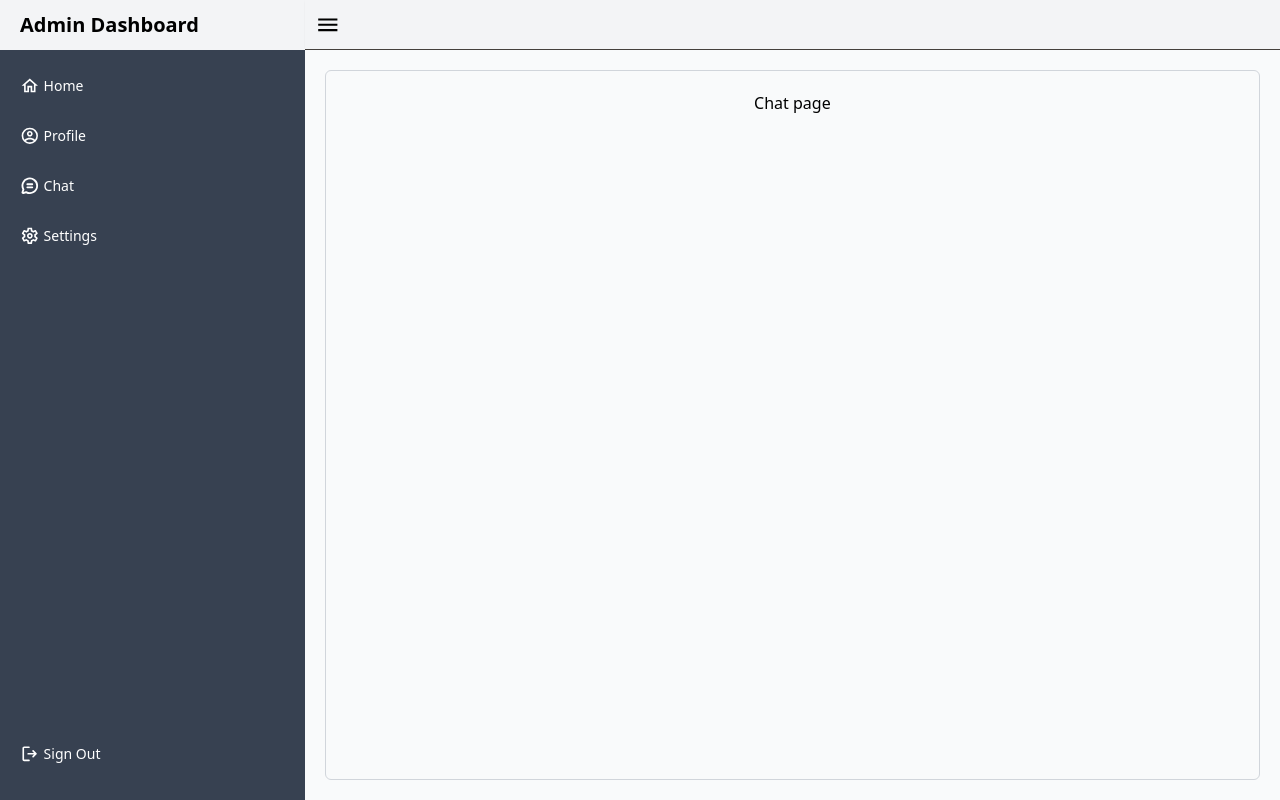
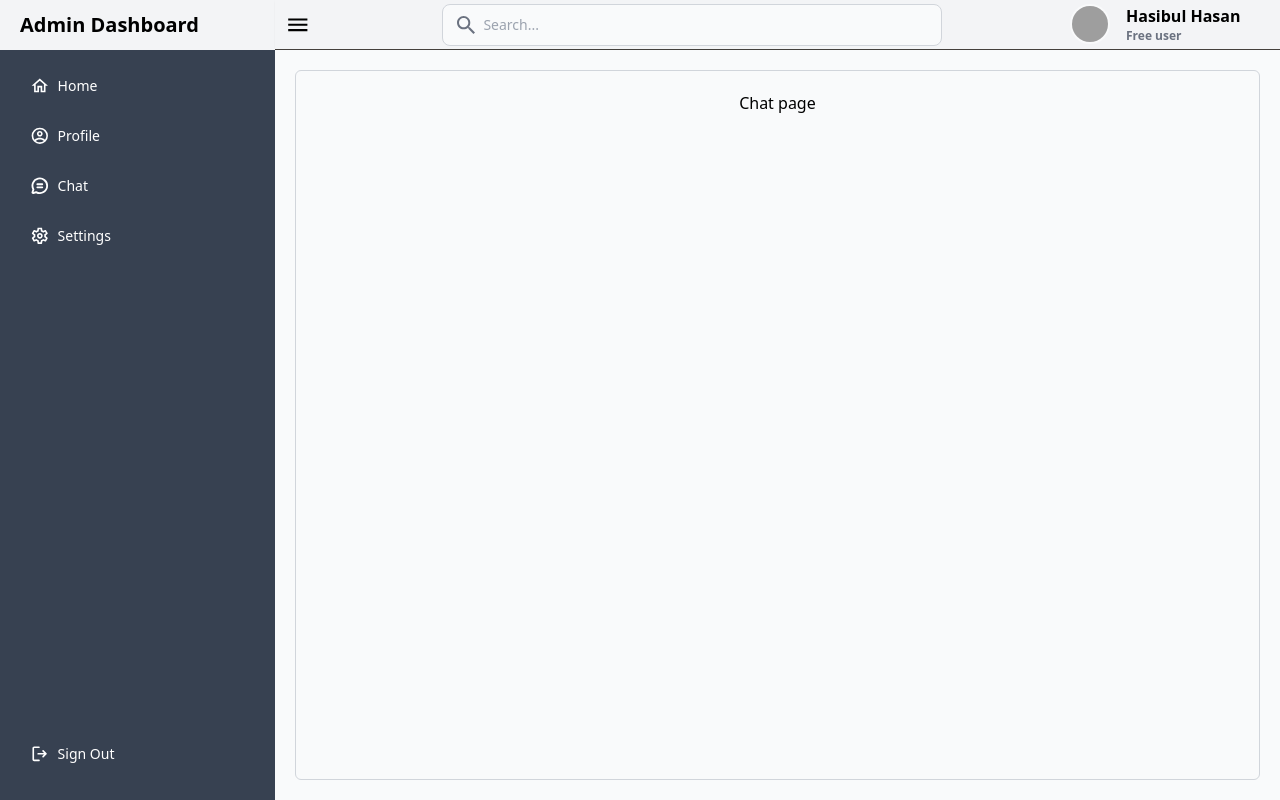
Before and after one commit to hasibulhasanshanto/tailwind-vue-starter-dashboard, a Vue app: page /chat in a window 1280 px wide. Built offline with nearby package versions, Linux system fonts and the light colour scheme; grey boxes are pictures that could not be loaded.

Commit message:
Upodate the navbar

```diff
--- a/src/components/dashboard/Header.vue
+++ b/src/components/dashboard/Header.vue
@@ -1,5 +1,8 @@
 <script setup lang="ts">
 import CiHamburger from "../icons/hamburger.vue";
+import IonMdSearch from "../icons/search.vue";
+
+defineProps(["showDropDown"]);
 </script>
 
 <template>
@@ -11,9 +14,110 @@ import CiHamburger from "../icons/hamburger.vue";
       <div @click="$emit('toggleMenu')" class="cursor-pointer w-[30px]">
         <CiHamburger />
       </div>
-      <!-- Search Bar  -->
 
-      <!-- Profile and Bar  -->
+      <!-- Right Side  -->
+      <div class="w-[calc(100%-30px)] flex">
+        <div class="w-[calc(100%-200px)] flex justify-center">
+          <!-- Search bar -->
+          <form class="hidden md:flex items-center w-[500px]">
+            <label for="voice-search" class="sr-only">Search</label>
+            <div class="relative w-full">
+              <div
+                class="flex absolute inset-y-0 left-0 items-center pl-3 pointer-events-none"
+              >
+                <!-- <svg
+                  aria-hidden="true"
+                  class="w-5 h-auto text-gray-500 dark:text-gray-400"
+                  fill="currentColor"
+                  viewBox="0 0 20 20"
+                  xmlns="http://www.w3.org/2000/svg"
+                >
+                  <path
+                    fill-rule="evenodd"
+                    d="M8 4a4 4 0 100 8 4 4 0 000-8zM2 8a6 6 0 1110.89 3.476l4.817 4.817a1 1 0 01-1.414 1.414l-4.816-4.816A6 6 0 012 8z"
+                    clip-rule="evenodd"
+                  ></path>
+                </svg> -->
+                <IonMdSearch class="text-gray-500"/>
+              </div>
+              <input
+                type="text"
+                id="search"
+                name="search"
+                class="bg-gray-50 border border-gray-300 text-gray-900 text-sm rounded-lg block w-full pl-10 p-2.5 dark:bg-gray-700"
+                placeholder="Search..."
+                required
+              />
+            </div>
+          </form>
+        </div>
+
+        <!-- User login -->
+        <div class="w-[200px]">
+          <div
+            class="flex items-center justify-start space-x-4"
+            @click="$emit('toggleDrop')"
+          >
+            <img
+              class="w-10 h-10 rounded-full border-2 border-gray-50"
+              src="https://images.unsplash.com/photo-1633332755192-727a05c4013d?ixlib=rb-4.0.3&ixid=M3wxMjA3fDB8MHxzZWFyY2h8Mnx8dXNlcnxlbnwwfHwwfHx8MA%3D%3D&w=1000&q=80"
+              alt=""
+            />
+            <div class="font-semibold dark:text-white text-left">
+              <div>Hasibul Hasan</div>
+              <div class="text-xs text-gray-500 dark:text-gray-400">Free user</div>
+            </div>
+          </div>
+          <!-- Drop down -->
+          <div
+            v-show="showDropDown"
+            class="absolute right-[10px] z-10 mt-2 w-56 origin-top-right rounded-md bg-white shadow-lg ring-1 ring-black ring-opacity-5 focus:outline-none"
+            role="menu"
+            aria-orientation="vertical"
+            aria-labelledby="menu-button"
+            tabindex="-1"
+          >
+            <div class="py-1 text-left" role="none">
+              <!-- Active: "bg-gray-100 text-gray-900", Not Active: "text-gray-700" -->
+              <a
+                href="#"
+                class="text-gray-700 block px-4 py-2 text-sm"
+                role="menuitem"
+                tabindex="-1"
+                id="menu-item-0"
+                >Account settings</a
+              >
+              <a
+                href="#"
+                class="text-gray-700 block px-4 py-2 text-sm"
+                role="menuitem"
+                tabindex="-1"
+                id="menu-item-1"
+                >Support</a
+              >
+              <a
+                href="#"
+                class="text-gray-700 block px-4 py-2 text-sm"
+                role="menuitem"
+                tabindex="-1"
+                id="menu-item-2"
+                >License</a
+              >
+              <form method="POST" action="#" role="none">
+                <button
+                  type="submit"
+                  class="text-gray-700 block w-full px-4 py-2 text-left text-sm"
+                  role="menuitem"
+                  tabindex="-1"
+                  id="menu-item-3"
+                >
+                  Sign out
+                </button>
+              </form>
+            </div>
+          </div>
+        </div>
+      </div>
     </div>
   </header>
 </template>
--- a/src/components/dashboard/Sidebar.vue
+++ b/src/components/dashboard/Sidebar.vue
@@ -9,7 +9,7 @@ defineProps(["showSidebar"]);
 </script>
 
 <template>
-  <div v-show="!showSidebar" class="w-[400px] h-full text-white">
+  <div v-show="!showSidebar" class="w-[350px] h-full text-white">
     <aside>
       <div class="h-[50px] bg-gray-100 flex items-center justify-start">
         <div class="px-[20px]">
@@ -25,42 +25,42 @@ defineProps(["showSidebar"]);
           <div class="flex flex-col justify-between space-y-[10px]">
             <router-link
               to="/dashboard"
-              class="inline-flex relative items-center py-[10px] w-full font-medium text-sm rounded-md rounded-b-lg hover:bg-gray-200 hover:text-black"
+              class="inline-flex relative items-center py-[10px] px-[10px] w-full text-sm font-medium rounded-md border-gray-200 hover:bg-gray-200 hover:text-gray-800  transition duration-400 ease-in-out"
             >
-              <IcOutlineHome class="mr-1" />
+              <IcOutlineHome class="mr-2" />
               Home
             </router-link>
 
             <router-link
               to="/profile"
-              class="inline-flex relative items-center py-[10px] w-full font-medium text-sm rounded-md rounded-b-lg hover:bg-gray-200 hover:text-black"
+              class="inline-flex relative items-center py-[10px] px-[10px] w-full text-sm font-medium rounded-md border-gray-200 hover:bg-gray-200 hover:text-gray-800  transition duration-400 ease-in-out"
             >
-              <ProfileCircleOutline class="mr-1" />
+              <ProfileCircleOutline class="mr-2" />
               Profile
             </router-link>
 
             <router-link
               to="/chat"
-              class="inline-flex relative items-center py-[10px] w-full font-medium text-sm rounded-md rounded-b-lg hover:bg-gray-200 hover:text-black"
+              class="inline-flex relative items-center py-[10px] px-[10px] w-full text-sm font-medium rounded-md border-gray-200 hover:bg-gray-200 hover:text-gray-800  transition duration-400 ease-in-out"
             >
-              <PhChatCircle class="mr-1" />
+              <PhChatCircle class="mr-2" />
               Chat
             </router-link>
 
             <router-link
               to="/settings"
-              class="inline-flex relative items-center py-[10px] w-full font-medium text-sm rounded-md rounded-b-lg hover:bg-gray-200 hover:text-black"
+              class="inline-flex relative items-center py-[10px] px-[10px] w-full text-sm font-medium rounded-md border-gray-200 hover:bg-gray-200 hover:text-gray-800  transition duration-400 ease-in-out"
             >
-              <SettingsOutlineRounded class="mr-1" />
+              <SettingsOutlineRounded class="mr-2" />
               Settings
             </router-link>
           </div>
           <div class="h-[50px]">
             <router-link
               to="/home"
-              class="inline-flex relative items-center py-[10px] w-full font-medium text-sm rounded-md rounded-b-lg hover:bg-gray-200 hover:text-black"
+              class="inline-flex relative items-center py-[10px] px-[10px] w-full text-sm font-medium rounded-md border-gray-200 hover:bg-gray-200 hover:text-gray-800  transition duration-400 ease-in-out"
             >
-              <LogoutRounded class="mr-1" />
+              <LogoutRounded class="mr-2" />
               Sign Out
             </router-link>
           </div>
--- /dev/null
+++ b/src/components/icons/search.vue
@@ -0,0 +1,19 @@
+<template>
+  <svg
+    xmlns="http://www.w3.org/2000/svg"
+    width="1.5em"
+    height="auto"
+    viewBox="0 0 512 512"
+  >
+    <path
+      d="M337.509 305.372h-17.501l-6.571-5.486c20.791-25.232 33.922-57.054 33.922-93.257C347.358 127.632 283.896 64 205.135 64 127.452 64 64 127.632 64 206.629s63.452 142.628 142.225 142.628c35.011 0 67.831-13.167 92.991-34.008l6.561 5.487v17.551L415.18 448 448 415.086 337.509 305.372zm-131.284 0c-54.702 0-98.463-43.887-98.463-98.743 0-54.858 43.761-98.742 98.463-98.742 54.7 0 98.462 43.884 98.462 98.742 0 54.856-43.762 98.743-98.462 98.743z"
+      fill="currentColor"
+    ></path>
+  </svg>
+</template>
+
+<script lang="ts">
+export default {
+  name: "IonMdSearch",
+};
+</script>
--- a/src/views/dashboard/index.vue
+++ b/src/views/dashboard/index.vue
@@ -4,21 +4,25 @@ import Navbar from "../../components/dashboard/Header.vue";
 import Sidebar from "../../components/dashboard/Sidebar.vue";
 
 const showSidebar = ref<boolean>(false);
+const showDropDown = ref<boolean>(false);
 
 const toggleMenu = () => {
   showSidebar.value = !showSidebar.value;
+};
+const toggleDrop = () => {
+  showDropDown.value = !showDropDown.value;
 };
 </script>
 
 <template>
   <div class="w-screen h-screen flex text-center">
     <!-- Sidebar  -->
-    <Sidebar :showSidebar="showSidebar" />
+    <Sidebar :showSidebar="showSidebar"/>
 
     <!-- Main Start -->
     <main class="w-full h-full">
       <!-- Navbar  -->
-      <Navbar @toggleMenu="toggleMenu" />
+      <Navbar @toggleMenu="toggleMenu" @toggleDrop="toggleDrop" :showDropDown="showDropDown" />
       <!-- Page content  -->
       <div class="h-[calc(100vh-50px)] bg-gray-50 p-[20px]">
         <div class="border border-gray-300 rounded-md p-[20px] h-full">
```
